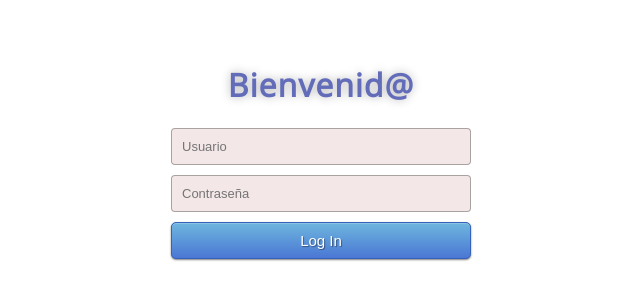
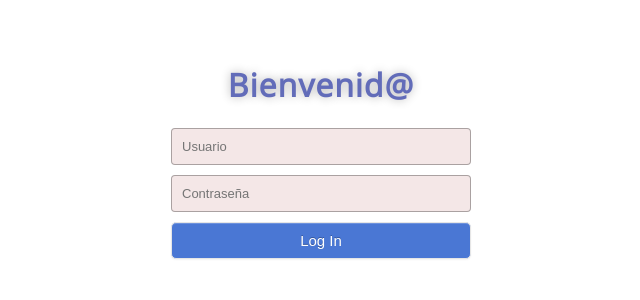
Before and after one commit to bruizdecasas/entornoClienteAngularRequerimiento2, an Angular app in the folder Requerimiento_2/: page / in a window 1280 px wide. Shown: the part 208-508 px from the top of the page, without its empty margins (319-959 px from the left). Built offline with nearby package versions, Linux system fonts and the light colour scheme.

Commit message:
cambios css

```diff
--- a/Requerimiento_2/src/app/formulario/formulario.component.css
+++ b/Requerimiento_2/src/app/formulario/formulario.component.css
@@ -1,13 +1,13 @@
 @import url(https://fonts.googleapis.com/css?family=Roboto:300);
 @import url(https://fonts.googleapis.com/css?family=Open+Sans);
 
-.btn { display: inline-block; *display: inline; *zoom: 1; padding: 4px 10px 4px; margin-bottom: 0; font-size: 13px; line-height: 18px; color: #333333; text-align: center;text-shadow: 0 1px 1px rgba(255, 255, 255, 0.75); vertical-align: middle; background-color: #f5f5f5; background-image: -moz-linear-gradient(top, #ffffff, #e6e6e6); background-image: -ms-linear-gradient(top, #ffffff, #e6e6e6); background-image: -webkit-gradient(linear, 0 0, 0 100%, from(#ffffff), to(#e6e6e6)); background-image: -webkit-linear-gradient(top, #ffffff, #e6e6e6); background-image: -o-linear-gradient(top, #ffffff, #e6e6e6); background-image: linear-gradient(top, #ffffff, #e6e6e6); background-repeat: repeat-x; filter: progid:dximagetransform.microsoft.gradient(startColorstr=#ffffff, endColorstr=#e6e6e6, GradientType=0); border-color: #e6e6e6 #e6e6e6 #e6e6e6; border-color: rgba(0, 0, 0, 0.1) rgba(0, 0, 0, 0.1) rgba(0, 0, 0, 0.25); border: 1px solid #e6e6e6; -webkit-border-radius: 4px; -moz-border-radius: 4px; border-radius: 4px; -webkit-box-shadow: inset 0 1px 0 rgba(255, 255, 255, 0.2), 0 1px 2px rgba(0, 0, 0, 0.05); -moz-box-shadow: inset 0 1px 0 rgba(255, 255, 255, 0.2), 0 1px 2px rgba(0, 0, 0, 0.05); box-shadow: inset 0 1px 0 rgba(255, 255, 255, 0.2), 0 1px 2px rgba(0, 0, 0, 0.05); cursor: pointer; *margin-left: .3em; }
+.btn { display: inline-block; *display: inline; *zoom: 1; padding: 4px 10px 4px; margin-bottom: 0; font-size: 13px; line-height: 18px; color: #333333; text-align: center;text-shadow: 0 1px 1px rgba(255, 255, 255, 0.75); vertical-align: middle; background-color: #f5f5f5;  background-image: -ms-linear-gradient(top, #ffffff, #e6e6e6); background-repeat: repeat-x; filter: progid:dximagetransform.microsoft.gradient(startColorstr=#ffffff, endColorstr=#e6e6e6, GradientType=0); border-color: #e6e6e6 #e6e6e6 #e6e6e6; border-color: rgba(0, 0, 0, 0.1) rgba(0, 0, 0, 0.1) rgba(0, 0, 0, 0.25); border: 1px solid #e6e6e6; -webkit-border-radius: 4px; -moz-border-radius: 4px; border-radius: 4px; -webkit-box-shadow: inset 0 1px 0 rgba(255, 255, 255, 0.2), 0 1px 2px rgba(0, 0, 0, 0.05); -moz-box-shadow: inset 0 1px 0 rgba(255, 255, 255, 0.2), 0 1px 2px rgba(0, 0, 0, 0.05); box-shadow: inset 0 1px 0 rgba(255, 255, 255, 0.2), 0 1px 2px rgba(0, 0, 0, 0.05); cursor: pointer; *margin-left: .3em; }
 .btn:hover, .btn:active, .btn.active, .btn.disabled, .btn[disabled] { background-color: #e6e6e6; }
 .btn-large { padding: 9px 14px; font-size: 15px; line-height: normal; -webkit-border-radius: 5px; -moz-border-radius: 5px; border-radius: 5px; }
 .btn:hover { color: #333333; text-decoration: none; background-color: #e6e6e6; background-position: 0 -15px; -webkit-transition: background-position 0.1s linear; -moz-transition: background-position 0.1s linear; -ms-transition: background-position 0.1s linear; -o-transition: background-position 0.1s linear; transition: background-position 0.1s linear; }
 .btn-primary, .btn-primary:hover { text-shadow: 0 -1px 0 rgba(0, 0, 0, 0.25); color: #ffffff; }
 .btn-primary.active { color: rgba(255, 255, 255, 0.75); }
-.btn-primary { background-color: #4a77d4; background-image: -moz-linear-gradient(top, #6eb6de, #4a77d4); background-image: -ms-linear-gradient(top, #6eb6de, #4a77d4); background-image: -webkit-gradient(linear, 0 0, 0 100%, from(#6eb6de), to(#4a77d4)); background-image: -webkit-linear-gradient(top, #6eb6de, #4a77d4); background-image: -o-linear-gradient(top, #6eb6de, #4a77d4); background-image: linear-gradient(top, #6eb6de, #4a77d4); background-repeat: repeat-x; filter: progid:dximagetransform.microsoft.gradient(startColorstr=#6eb6de, endColorstr=#4a77d4, GradientType=0);  border: 1px solid #3762bc; text-shadow: 1px 1px 1px rgba(0,0,0,0.4); box-shadow: inset 0 1px 0 rgba(255, 255, 255, 0.2), 0 1px 2px rgba(0, 0, 0, 0.5); }
+.btn-primary { background-color: #4a77d4;   }
 .btn-primary:hover, .btn-primary:active, .btn-primary.active, .btn-primary.disabled, .btn-primary[disabled] { filter: none; background-color: #4a77d4; }
 .btn-block { width: 100%; display:block; }
 
```
